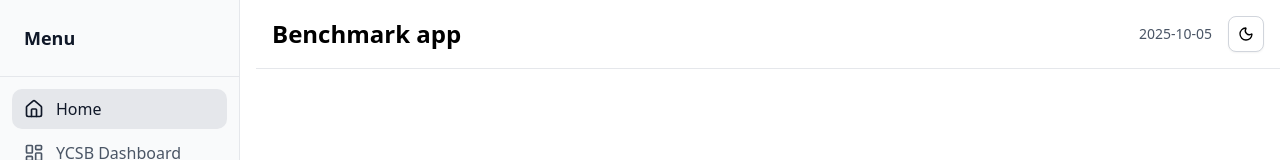
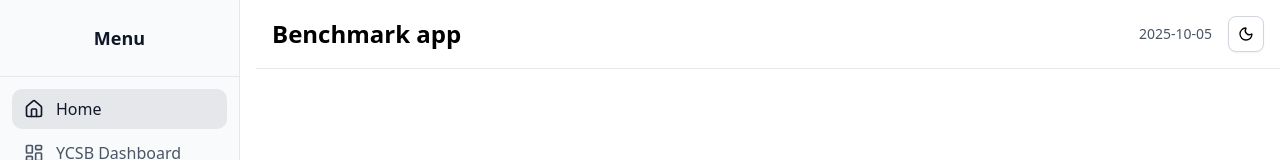
Before and after one commit to cosminsaracil/ycsb-benchmark, a Next.js app in the folder frontend/: page / in a window 1280 px wide. Shown: the top 160 px of the page. Built offline with nearby package versions, Linux system fonts and the light colour scheme.

Commit message:
center side menu title

```diff
--- a/frontend/src/providers/Sidebar.tsx
+++ b/frontend/src/providers/Sidebar.tsx
@@ -25,15 +25,15 @@ export default function Sidebar() {
           : "bg-gray-50 border-gray-200"
       )}
     >
-      <div className="p-6">
-        <h2
+      <div className="p-6 flex items-center justify-center">
+        <h1
           className={cn(
             "text-lg font-semibold",
             theme === "dark" ? "text-white" : "text-gray-900"
           )}
         >
           Menu
-        </h2>
+        </h1>
       </div>
 
       <Separator className={theme === "dark" ? "bg-gray-800" : "bg-gray-200"} />
```
